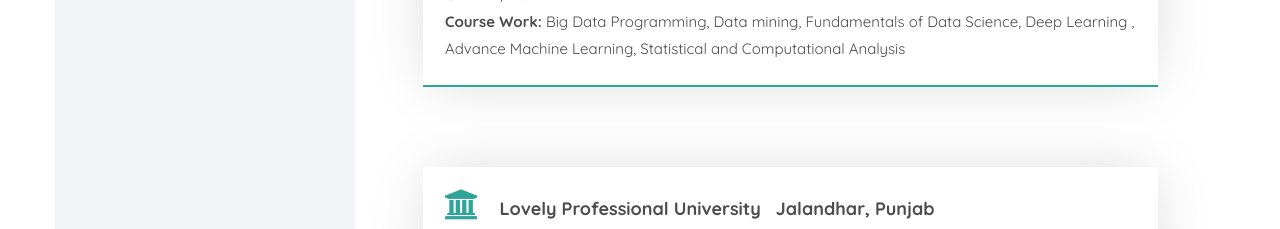
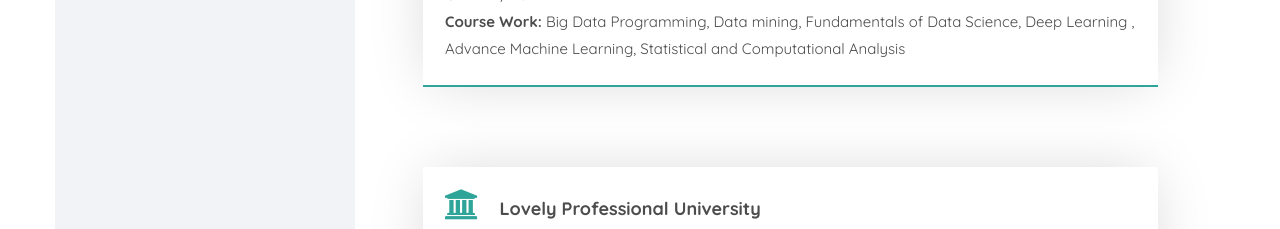
Before and after one commit to Gupta-Anit/gupta-anit.github.io, a plain HTML site: page index.html in a window 1280 px wide. Shown: the part 571-800 px from the top of the page. Drawn offline with nearby package versions, Linux system fonts and the light colour scheme; a web font is replaced by a local one.

Commit message:
Some more changes

```diff
--- a/index.html
+++ b/index.html
@@ -168,7 +168,7 @@
                                  <div class="col-md-12 animate-box" data-animate-effect="fadeInRight">
 
                                        <div class="services color-5">
-                                          <span class="icon2"><i class="fa fa-university"></i><strong><font size="4.5">&nbsp;&nbsp;&nbsp; Lovely Professional University<span> &nbsp; Jalandhar, Punjab</span></font> </strong></span>
+                                          <span class="icon2"><i class="fa fa-university"></i><strong><font size="4.5">&nbsp;&nbsp;&nbsp; Lovely Professional University</font> </strong></span>
                                           <div><b>Location:</b> Jalandhar, Punjab, India </div>
                                           <div><b>Year:</b> 2012-2016 </div>
                                           <div><b>GPA:</b> 8.26/10.0 </div>
```
